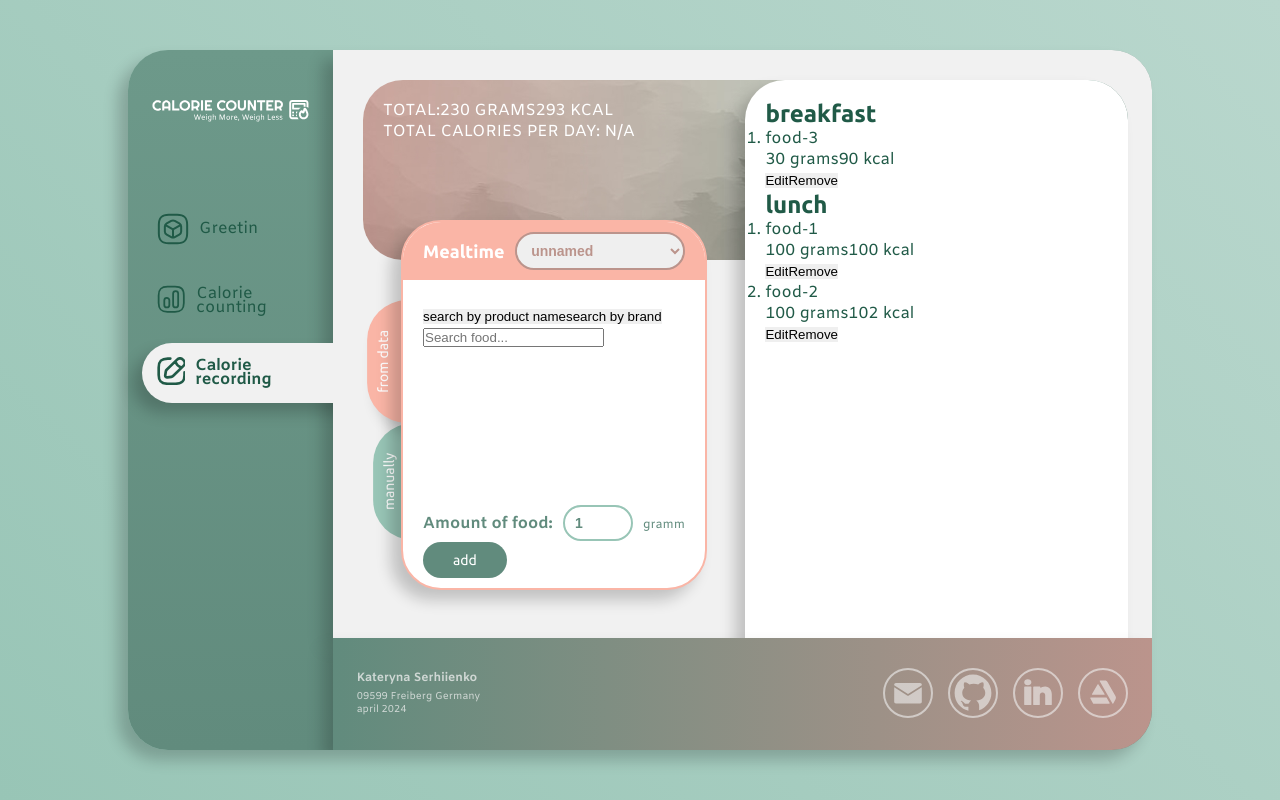
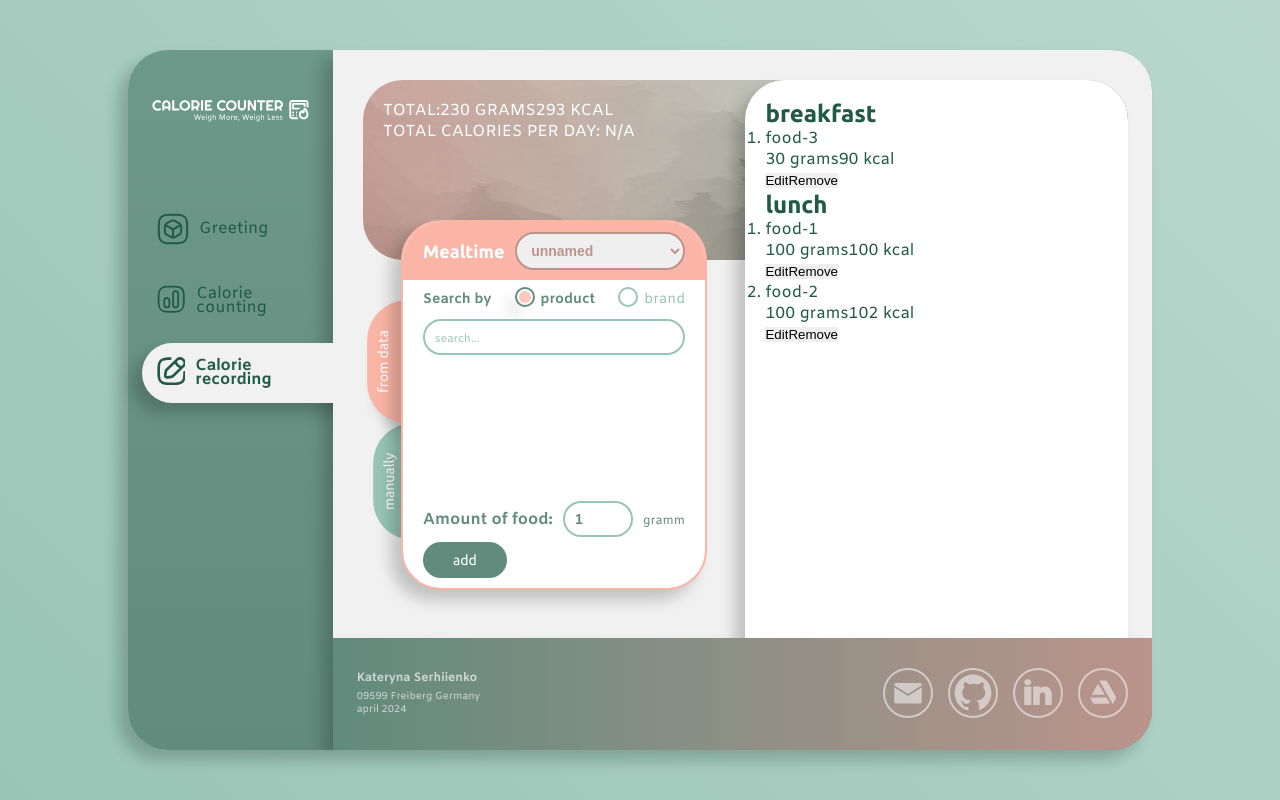
Before and after one commit to KateSerhiienko/calorie-counting-app, a Vue app: page /calorie_recording in a window 1280 px wide. Built offline with nearby package versions, Linux system fonts and the light colour scheme.

Commit message:
update: styles in FoodInput components

```diff
--- a/src/components/FoodInput.vue
+++ b/src/components/FoodInput.vue
@@ -179,11 +179,11 @@
 
   .search,
   .weight {
-    padding: 5px 20px 0px;
+    padding: 10px 20px 0px;
   }
 
   .button-wrapper {
-    padding: 0px 20px 10px;
+    padding: 5px 20px 10px;
   }
 
   .mealtime {
--- a/src/components/FoodInputDatabase.vue
+++ b/src/components/FoodInputDatabase.vue
@@ -1,5 +1,4 @@
 <template>
-  <br />
   <div v-if="Object.keys(selectedFood).length === 0">
     <food-search @save-edited-food="saveEditedFood" />
   </div>
--- a/src/components/FoodSearch.vue
+++ b/src/components/FoodSearch.vue
@@ -1,16 +1,47 @@
 <template>
-  <div>
-    <button @click="switchInputMode('byName')">search by product name</button>
-    <button @click="switchInputMode('byBrand')">search by brand</button>
+  <div class="wrapper">
+    <div class="modes">
+      <span class="modes-title">Search by</span>
+      <div class="glb-radio">
+        <input
+          type="radio"
+          id="byProduct"
+          v-model="searchMode"
+          value="byProduct"
+          required
+        />
+        <label for="byProduct">product</label>
+      </div>
+      <div class="glb-radio">
+        <input
+          type="radio"
+          id="byBrand"
+          v-model="searchMode"
+          value="byBrand"
+          required
+        />
+        <label for="byBrand">brand</label>
+      </div>
     </div>
     <input
+      class="glb-input input"
       type="text"
       v-model="searchTerm"
-    placeholder="Search food..."
+      placeholder="search..."
       @input="fetchFoodData"
     />
-  <p v-show="this.searchTerm && this.searchTerm.trim().length < 3">
+    <p
+      class="warning"
+      v-show="this.searchTerm && this.searchTerm.trim().length < 3"
+    >
       Write at least 3 characters
+    </p>
+    <p
+      class="warning"
+      v-show="this.searchTerm.trim().length >= 3 && database.length === 0"
+    >
+      There don't appear to be any matches in our database.<br />Try changing
+      your search parameters or adding/removing search characters
     </p>
     <ul v-show="searchTerm != ''">
       <li
@@ -21,6 +52,7 @@
         {{ food.name }} {{ food.caloriesPer100g.toFixed(0) }} kcal
       </li>
     </ul>
+  </div>
 </template>
 
 <script>
@@ -30,16 +62,19 @@ export default {
     name: 'FoodSearch',
     data() {
       return {
-      searchMode: 'byName',
+        searchMode: 'byProduct',
         database: [],
         searchTerm: '',
       };
     },
+    watch: {
+      searchMode(newVal, oldVal) {
+        if (newVal !== oldVal) {
+          this.fetchFoodData();
+        }
+      },
+    },
     methods: {
-    switchInputMode(mode) {
-      this.searchMode = mode;
-      this.fetchFoodData();
-    },
       saveEditedFood(food) {
         this.$emit('save-edited-food', food);
       },
@@ -51,12 +86,12 @@ export default {
 
         const processedSearchTerm = this.searchTerm;
 
-      const optionSearch = this.searchMode === 'byName' ? 'ingr' : 'brand';
+        const optionSearch = this.searchMode === 'byProduct' ? 'ingr' : 'brand';
 
         if (this.searchTerm.trim().length >= 3) {
           axios
             .get(
-            `https://api.edamam.com/api/food-database/v2/parser?app_id=${YOUR_APP_ID}&app_key=${YOUR_APP_KEY}&${optionSearch}=${processedSearchTerm}`,
+              `https://api.edamam.com/api/food-database/v2/parser?app_id=${YOUR_APP_ID}&app_key=${YOUR_APP_KEY}&${optionSearch}=${processedSearchTerm}`
             )
             .then((response) => {
               const { data } = response;
@@ -84,3 +119,34 @@ export default {
     emits: ['save-edited-food'],
   };
 </script>
+
+<style
+  scoped
+  lang="scss"
+>
+  .wrapper {
+  }
+
+  .modes {
+    display: flex;
+    justify-content: space-between;
+    align-items: center;
+    font-size: 14px;
+    margin-bottom: 10px;
+  }
+
+  .modes-title {
+    font-weight: bold;
+    color: $primary-color;
+  }
+
+  .input {
+    width: 100%;
+  }
+
+  .warning {
+    font-size: 12px;
+    padding: 10px;
+    color: $secondary-color-dark;
+  }
+</style>
--- a/src/utils/store.js
+++ b/src/utils/store.js
@@ -5,7 +5,7 @@ const store = createStore({
     nav: [
       {
         to: '/',
-        title: 'Greetin',
+        title: 'Greeting',
       },
       {
         to: '/calorie_counting',
```
Lines whose indentation alone changed are shown as unchanged.
